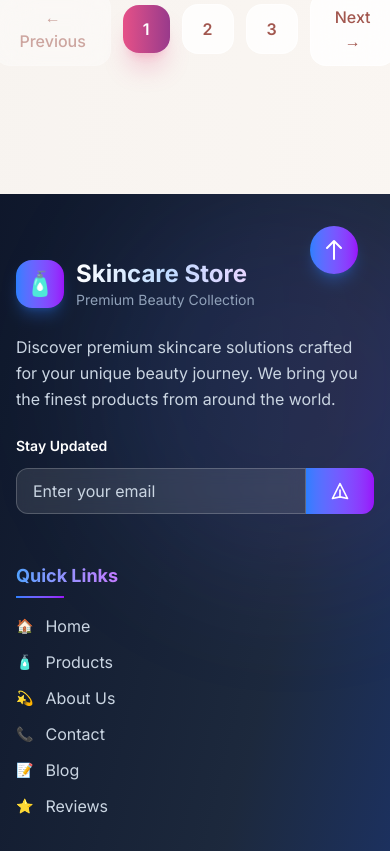
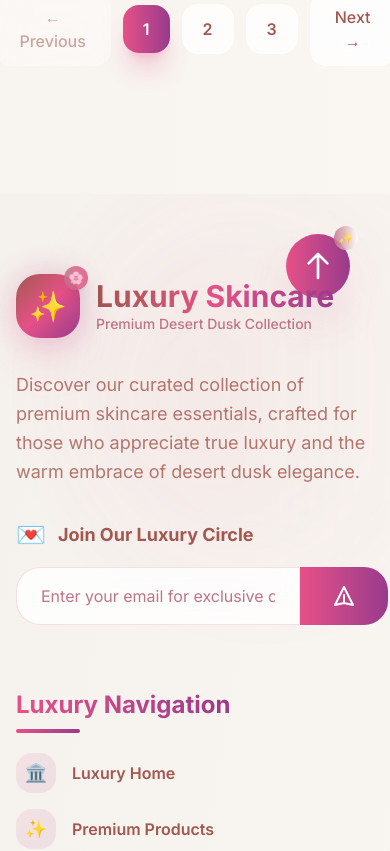
Before and after one commit to ChornChhery/Ecommerce-Skincare, a Next.js app in the folder frontend/: page / in a window 390 px wide. Shown: the part 11149-12000 px from the top of the page. Built offline with nearby package versions, Linux system fonts and the light colour scheme.

Commit message:
Footer color

```diff
--- a/frontend/src/components/Footer.tsx
+++ b/frontend/src/components/Footer.tsx
@@ -1,43 +1,53 @@
 export default function Footer() {
   return (
-    <footer className="relative bg-gradient-to-br from-slate-900 via-slate-800 to-blue-900 text-white overflow-hidden">
-      {/* Background decorative elements */}
+    <footer className="relative bg-gradient-to-br from-[#F5F1ED] via-[#F8F4F0] to-[#FAF6F2] text-[#A2574F] overflow-hidden">
+      {/* Luxury Background Elements */}
       <div className="absolute inset-0 overflow-hidden pointer-events-none">
-        <div className="absolute top-0 left-1/4 w-96 h-96 bg-gradient-to-r from-blue-500/10 to-purple-500/10 rounded-full blur-3xl"></div>
-        <div className="absolute bottom-0 right-1/4 w-80 h-80 bg-gradient-to-r from-purple-500/10 to-pink-500/10 rounded-full blur-3xl"></div>
+        <div className="absolute top-0 left-1/4 w-96 h-96 bg-gradient-to-r from-[#E65087]/10 via-[#BF7587]/5 to-transparent rounded-full blur-3xl animate-pulse"></div>
+        <div className="absolute bottom-0 right-1/4 w-80 h-80 bg-gradient-to-r from-[#993A8B]/10 via-[#A2574F]/5 to-transparent rounded-full blur-3xl animate-pulse" style={{ animationDelay: '3s' }}></div>
+        <div className="absolute top-1/2 left-1/2 transform -translate-x-1/2 -translate-y-1/2 w-72 h-72 bg-gradient-to-br from-[#BF7587]/8 via-[#E65087]/4 to-transparent rounded-full blur-3xl animate-pulse" style={{ animationDelay: '6s' }}></div>
       </div>
 
-      <div className="relative z-10 max-w-7xl mx-auto px-4 py-16 sm:px-6 lg:px-8">
-        {/* Main Footer Content */}
-        <div className="grid grid-cols-1 md:grid-cols-2 lg:grid-cols-4 gap-12">
-          {/* Brand Section */}
+      <div className="relative z-10 max-w-7xl mx-auto px-4 py-20 sm:px-6 lg:px-8">
+        {/* Luxury Main Footer Content */}
+        <div className="grid grid-cols-1 md:grid-cols-2 lg:grid-cols-4 gap-16">
+          {/* Luxury Brand Section */}
           <div className="lg:col-span-1">
-            <div className="flex items-center space-x-3 mb-6">
-              <div className="w-12 h-12 bg-gradient-to-r from-blue-500 to-purple-600 rounded-2xl flex items-center justify-center shadow-lg shadow-blue-500/30">
-                <span className="text-2xl">🧴</span>
+            <div className="flex items-center space-x-4 mb-8">
+              <div className="relative">
+                <div className="absolute inset-0 bg-gradient-to-r from-[#E65087] to-[#993A8B] rounded-3xl blur-lg opacity-30"></div>
+                <div className="relative w-16 h-16 bg-gradient-to-br from-[#A2574F] via-[#E65087] to-[#993A8B] rounded-3xl flex items-center justify-center shadow-2xl shadow-[#E65087]/25">
+                  <span className="text-3xl">✨</span>
+                </div>
+                <div className="absolute -top-2 -right-2 w-6 h-6 bg-gradient-to-r from-[#BF7587] to-[#E65087] rounded-full flex items-center justify-center shadow-lg animate-pulse">
+                  <span className="text-xs text-white font-bold">🌸</span>
+                </div>
               </div>
               <div>
-                <h3 className="text-2xl font-bold bg-gradient-to-r from-white via-blue-200 to-purple-200 bg-clip-text text-transparent">
-                  Skincare Store
+                <h3 className="text-3xl font-bold bg-gradient-to-r from-[#A2574F] via-[#E65087] to-[#993A8B] bg-clip-text text-transparent">
+                  Luxury Skincare
                 </h3>
-                <p className="text-sm text-slate-400">Premium Beauty Collection</p>
+                <p className="text-sm text-[#BF7587] font-medium">Premium Desert Dusk Collection</p>
               </div>
             </div>
-            <p className="text-slate-300 leading-relaxed mb-6">
-              Discover premium skincare solutions crafted for your unique beauty journey. We bring you the finest products from around the world.
+            <p className="text-[#A2574F]/80 leading-relaxed mb-8 text-lg">
+              Discover our curated collection of premium skincare essentials, crafted for those who appreciate true luxury and the warm embrace of desert dusk elegance.
             </p>
 
-            {/* Newsletter Signup */}
-            <div className="space-y-3">
-              <h4 className="text-sm font-semibold text-white">Stay Updated</h4>
+            {/* Luxury Newsletter Signup */}
+            <div className="space-y-4">
+              <h4 className="text-lg font-bold text-[#A2574F] flex items-center">
+                <span className="mr-3 text-2xl">💌</span>
+                Join Our Luxury Circle
+              </h4>
               <div className="flex">
                 <input
                   type="email"
-                  placeholder="Enter your email"
-                  className="flex-1 px-4 py-2.5 bg-white/10 backdrop-blur-sm border border-white/20 rounded-l-xl text-white placeholder-slate-300 focus:outline-none focus:ring-2 focus:ring-blue-400/50 focus:border-transparent"
+                  placeholder="Enter your email for exclusive offers"
+                  className="flex-1 px-6 py-4 bg-white/80 backdrop-blur-sm border border-[#BF7587]/20 rounded-l-3xl text-[#A2574F] placeholder-[#BF7587] focus:outline-none focus:ring-2 focus:ring-[#E65087]/20 focus:border-[#E65087] transition-all duration-300"
                 />
-                <button className="px-6 py-2.5 bg-gradient-to-r from-blue-500 to-purple-600 text-white font-semibold rounded-r-xl hover:shadow-lg hover:shadow-blue-500/30 transition-all duration-300 hover:scale-105">
-                  <svg className="w-5 h-5" fill="none" stroke="currentColor" viewBox="0 0 24 24">
+                <button className="px-8 py-4 bg-gradient-to-r from-[#E65087] to-[#993A8B] text-white font-bold rounded-r-3xl hover:shadow-xl hover:shadow-[#E65087]/25 transition-all duration-300 hover:scale-105 active:scale-95">
+                  <svg className="w-6 h-6" fill="none" stroke="currentColor" viewBox="0 0 24 24">
                     <path strokeLinecap="round" strokeLinejoin="round" strokeWidth={2} d="M12 19l9 2-9-18-9 18 9-2zm0 0v-8" />
                   </svg>
                 </button>
@@ -45,131 +55,153 @@ export default function Footer() {
             </div>
           </div>
 
-          {/* Quick Links */}
+          {/* Luxury Quick Links */}
           <div>
-            <h3 className="text-lg font-bold mb-6 relative">
-              <span className="bg-gradient-to-r from-blue-400 to-purple-400 bg-clip-text text-transparent">Quick Links</span>
-              <div className="absolute -bottom-2 left-0 w-12 h-0.5 bg-gradient-to-r from-blue-500 to-purple-600"></div>
+            <h3 className="text-2xl font-bold mb-8 relative">
+              <span className="bg-gradient-to-r from-[#E65087] to-[#993A8B] bg-clip-text text-transparent">Luxury Navigation</span>
+              <div className="absolute -bottom-3 left-0 w-16 h-1 bg-gradient-to-r from-[#E65087] to-[#993A8B] rounded-full"></div>
             </h3>
-            <ul className="space-y-3">
+            <ul className="space-y-4">
               {[
-                { name: 'Home', icon: '🏠' },
-                { name: 'Products', icon: '🧴' },
-                { name: 'About Us', icon: '💫' },
-                { name: 'Contact', icon: '📞' },
-                { name: 'Blog', icon: '📝' },
-                { name: 'Reviews', icon: '⭐' }
+                { name: 'Luxury Home', icon: '🏛️' },
+                { name: 'Premium Products', icon: '✨' },
+                { name: 'Our Heritage', icon: '🌸' },
+                { name: 'Concierge Contact', icon: '💎' },
+                { name: 'Beauty Journal', icon: '📖' },
+                { name: 'Client Reviews', icon: '⭐' }
               ].map((item) => (
                 <li key={item.name}>
                   <a
                     href="#"
-                    className="group flex items-center space-x-3 text-slate-300 hover:text-white transition-colors duration-300"
+                    className="group flex items-center space-x-4 text-[#A2574F] hover:text-[#E65087] transition-all duration-300"
                   >
-                    <span className="text-sm group-hover:scale-110 transition-transform duration-300">{item.icon}</span>
-                    <span className="group-hover:translate-x-1 transition-transform duration-300">{item.name}</span>
+                    <div className="w-10 h-10 bg-gradient-to-br from-[#E65087]/10 to-[#993A8B]/10 rounded-2xl flex items-center justify-center group-hover:bg-gradient-to-br group-hover:from-[#E65087]/20 group-hover:to-[#993A8B]/20 transition-all duration-300 group-hover:scale-110">
+                      <span className="text-lg">{item.icon}</span>
+                    </div>
+                    <span className="font-semibold group-hover:translate-x-2 transition-transform duration-300">{item.name}</span>
                   </a>
                 </li>
               ))}
             </ul>
           </div>
 
-          {/* Customer Service */}
+          {/* Luxury Customer Service */}
           <div>
-            <h3 className="text-lg font-bold mb-6 relative">
-              <span className="bg-gradient-to-r from-green-400 to-emerald-400 bg-clip-text text-transparent">Customer Care</span>
-              <div className="absolute -bottom-2 left-0 w-12 h-0.5 bg-gradient-to-r from-green-500 to-emerald-600"></div>
+            <h3 className="text-2xl font-bold mb-8 relative">
+              <span className="bg-gradient-to-r from-[#BF7587] to-[#A2574F] bg-clip-text text-transparent">Luxury Care</span>
+              <div className="absolute -bottom-3 left-0 w-16 h-1 bg-gradient-to-r from-[#BF7587] to-[#A2574F] rounded-full"></div>
             </h3>
-            <ul className="space-y-3">
+            <ul className="space-y-4">
               {[
-                { name: 'Shipping Info', icon: '🚚' },
-                { name: 'Returns & Exchanges', icon: '↩️' },
-                { name: 'Size Guide', icon: '📏' },
-                { name: 'FAQ', icon: '❓' },
-                { name: 'Track Your Order', icon: '📦' },
-                { name: 'Gift Cards', icon: '🎁' }
+                { name: 'White Glove Delivery', icon: '🚚' },
+                { name: 'Luxury Returns', icon: '↩️' },
+                { name: 'Personal Consultation', icon: '👑' },
+                { name: 'Exclusive FAQ', icon: '❓' },
+                { name: 'VIP Order Tracking', icon: '📦' },
+                { name: 'Luxury Gift Cards', icon: '🎁' }
               ].map((item) => (
                 <li key={item.name}>
                   <a
                     href="#"
-                    className="group flex items-center space-x-3 text-slate-300 hover:text-white transition-colors duration-300"
+                    className="group flex items-center space-x-4 text-[#A2574F] hover:text-[#BF7587] transition-all duration-300"
                   >
-                    <span className="text-sm group-hover:scale-110 transition-transform duration-300">{item.icon}</span>
-                    <span className="group-hover:translate-x-1 transition-transform duration-300">{item.name}</span>
+                    <div className="w-10 h-10 bg-gradient-to-br from-[#BF7587]/10 to-[#A2574F]/10 rounded-2xl flex items-center justify-center group-hover:bg-gradient-to-br group-hover:from-[#BF7587]/20 group-hover:to-[#A2574F]/20 transition-all duration-300 group-hover:scale-110">
+                      <span className="text-lg">{item.icon}</span>
+                    </div>
+                    <span className="font-semibold group-hover:translate-x-2 transition-transform duration-300">{item.name}</span>
                   </a>
                 </li>
               ))}
             </ul>
           </div>
 
-          {/* Connect With Us */}
+          {/* Luxury Connect With Us */}
           <div>
-            <h3 className="text-lg font-bold mb-6 relative">
-              <span className="bg-gradient-to-r from-pink-400 to-rose-400 bg-clip-text text-transparent">Connect With Us</span>
-              <div className="absolute -bottom-2 left-0 w-12 h-0.5 bg-gradient-to-r from-pink-500 to-rose-600"></div>
+            <h3 className="text-2xl font-bold mb-8 relative">
+              <span className="bg-gradient-to-r from-[#993A8B] to-[#E65087] bg-clip-text text-transparent">Luxury Community</span>
+              <div className="absolute -bottom-3 left-0 w-16 h-1 bg-gradient-to-r from-[#993A8B] to-[#E65087] rounded-full"></div>
             </h3>
 
-            {/* Social Media Links */}
-            <div className="grid grid-cols-2 gap-3 mb-6">
+            {/* Luxury Social Media Links */}
+            <div className="grid grid-cols-2 gap-4 mb-8">
               {[
-                { name: 'Facebook', icon: 'M24 12.073c0-6.627-5.373-12-12-12s-12 5.373-12 12c0 5.99 4.388 10.954 10.125 11.854v-8.385H7.078v-3.47h3.047V9.43c0-3.007 1.792-4.669 4.533-4.669 1.312 0 2.686.235 2.686.235v2.953H15.83c-1.491 0-1.956.925-1.956 1.874v2.25h3.328l-.532 3.47h-2.796v8.385C19.612 23.027 24 18.062 24 12.073z', color: 'from-blue-500 to-blue-600' },
-                { name: 'Instagram', icon: 'M12.017 0C5.396 0 .029 5.367.029 11.987c0 6.62 5.367 11.987 11.988 11.987 6.62 0 11.987-5.367 11.987-11.987C24.014 5.367 18.637.001 12.017.001zM12 16.624c-2.563 0-4.637-2.074-4.637-4.637S9.437 7.35 12 7.35s4.637 2.074 4.637 4.637S14.563 16.624 12 16.624z', color: 'from-pink-500 to-purple-600' },
-                { name: 'Twitter', icon: 'M23.953 4.57a10 10 0 01-2.825.775 4.958 4.958 0 002.163-2.723c-.951.555-2.005.959-3.127 1.184a4.92 4.92 0 00-8.384 4.482C7.69 8.095 4.067 6.13 1.64 3.162a4.822 4.822 0 00-.666 2.475c0 1.71.87 3.213 2.188 4.096a4.904 4.904 0 01-2.228-.616v.06a4.923 4.923 0 003.946 4.827 4.996 4.996 0 01-2.212.085 4.936 4.936 0 004.604 3.417 9.867 9.867 0 01-6.102 2.105c-.39 0-.779-.023-1.17-.067a13.995 13.995 0 007.557 2.209c9.053 0 13.998-7.496 13.998-13.985 0-.21 0-.42-.015-.63A9.935 9.935 0 0024 4.59z', color: 'from-blue-400 to-blue-500' },
-                { name: 'TikTok', icon: 'M12.525.02c1.31-.02 2.61-.01 3.91-.02.08 1.53.63 3.09 1.75 4.17 1.12 1.11 2.7 1.62 4.24 1.79v4.03c-1.44-.05-2.89-.35-4.2-.97-.57-.26-1.1-.59-1.62-.93-.01 2.92.01 5.84-.02 8.75-.08 1.4-.54 2.79-1.35 3.94-1.31 1.92-3.58 3.17-5.91 3.21-1.43.08-2.86-.31-4.08-1.03-2.02-1.19-3.44-3.37-3.65-5.71-.02-.5-.03-1-.01-1.49.18-1.9 1.12-3.72 2.58-4.96 1.66-1.44 3.98-2.13 6.15-1.72.02 1.48-.04 2.96-.04 4.44-.99-.32-2.15-.23-3.02.37-.63.41-1.11 1.04-1.36 1.75-.21.51-.15 1.07-.14 1.61.24 1.64 1.82 3.02 3.5 2.87 1.12-.01 2.19-.66 2.77-1.61.19-.33.4-.67.41-1.06.1-1.79.06-3.57.07-5.36.01-4.03-.01-8.05.02-12.07z', color: 'from-black to-gray-800' }
+                { name: 'Facebook', icon: '📘', color: 'from-[#E65087] to-[#BF7587]' },
+                { name: 'Instagram', icon: '📸', color: 'from-[#993A8B] to-[#E65087]' },
+                { name: 'Twitter', icon: '🐦', color: 'from-[#BF7587] to-[#A2574F]' },
+                { name: 'TikTok', icon: '🎵', color: 'from-[#A2574F] to-[#993A8B]' }
               ].map((social) => (
                 <a
                   key={social.name}
                   href="#"
-                  className={`group flex items-center justify-center w-full h-12 bg-gradient-to-r ${social.color} rounded-xl text-white font-semibold text-sm hover:shadow-lg transition-all duration-300 hover:scale-105 active:scale-95`}
+                  className={`group flex items-center justify-center w-full h-14 bg-gradient-to-r ${social.color} rounded-2xl text-white font-bold text-sm hover:shadow-xl hover:shadow-[#E65087]/20 transition-all duration-300 hover:scale-105 active:scale-95`}
                 >
-                  <span className="group-hover:scale-110 transition-transform duration-300">
-                    {social.name}
-                  </span>
+                  <div className="flex items-center space-x-2">
+                    <span className="text-lg group-hover:scale-110 transition-transform duration-300">
+                      {social.icon}
+                    </span>
+                    <span className="group-hover:translate-x-1 transition-transform duration-300">
+                      {social.name}
+                    </span>
+                  </div>
                 </a>
               ))}
             </div>
 
-            {/* Contact Info */}
-            <div className="space-y-3 text-sm">
-              <div className="flex items-center space-x-3 text-slate-300">
-                <div className="w-8 h-8 bg-green-500/20 rounded-lg flex items-center justify-center">
-                  📧
+            {/* Luxury Contact Info */}
+            <div className="space-y-4">
+              <div className="flex items-center space-x-4 text-[#A2574F]">
+                <div className="w-12 h-12 bg-gradient-to-br from-[#E65087]/20 to-[#993A8B]/20 rounded-2xl flex items-center justify-center">
+                  <span className="text-xl">📧</span>
                 </div>
-                <span>support@skincarestore.com</span>
+                <div>
+                  <div className="font-semibold">concierge@luxuryskincare.com</div>
+                  <div className="text-sm text-[#BF7587]">Luxury Support</div>
+                </div>
               </div>
-              <div className="flex items-center space-x-3 text-slate-300">
-                <div className="w-8 h-8 bg-blue-500/20 rounded-lg flex items-center justify-center">
-                  📱
+              <div className="flex items-center space-x-4 text-[#A2574F]">
+                <div className="w-12 h-12 bg-gradient-to-br from-[#BF7587]/20 to-[#A2574F]/20 rounded-2xl flex items-center justify-center">
+                  <span className="text-xl">📱</span>
                 </div>
-                <span>+1 (555) 123-4567</span>
+                <div>
+                  <div className="font-semibold">+1 (555) LUXURY-1</div>
+                  <div className="text-sm text-[#BF7587]">VIP Hotline</div>
+                </div>
               </div>
-              <div className="flex items-center space-x-3 text-slate-300">
-                <div className="w-8 h-8 bg-purple-500/20 rounded-lg flex items-center justify-center">
-                  🕒
+              <div className="flex items-center space-x-4 text-[#A2574F]">
+                <div className="w-12 h-12 bg-gradient-to-br from-[#993A8B]/20 to-[#E65087]/20 rounded-2xl flex items-center justify-center">
+                  <span className="text-xl">🕒</span>
                 </div>
-                <span>Mon-Fri: 9AM-6PM EST</span>
+                <div>
+                  <div className="font-semibold">24/7 Luxury Service</div>
+                  <div className="text-sm text-[#BF7587]">Always Available</div>
+                </div>
               </div>
             </div>
           </div>
         </div>
 
-        {/* Bottom Section */}
-        <div className="mt-16 pt-8 border-t border-slate-700/50">
-          <div className="flex flex-col md:flex-row justify-between items-center space-y-4 md:space-y-0">
-            <div className="flex items-center space-x-6 text-sm text-slate-400">
-              <span>&copy; 2024 Skincare Store. All rights reserved.</span>
-              <a href="#" className="hover:text-white transition-colors duration-300">Privacy Policy</a>
-              <a href="#" className="hover:text-white transition-colors duration-300">Terms of Service</a>
-              <a href="#" className="hover:text-white transition-colors duration-300">Cookies</a>
+        {/* Luxury Bottom Section */}
+        <div className="mt-20 pt-10 border-t border-[#BF7587]/20">
+          <div className="flex flex-col md:flex-row justify-between items-center space-y-6 md:space-y-0">
+            <div className="flex flex-col md:flex-row items-center space-y-4 md:space-y-0 md:space-x-8 text-[#A2574F]/80">
+              <span className="text-lg font-medium">&copy; 2024 Luxury Skincare. All rights reserved.</span>
+              <div className="flex items-center space-x-6">
+                <a href="#" className="hover:text-[#E65087] transition-colors duration-300 font-medium">Privacy Policy</a>
+                <a href="#" className="hover:text-[#E65087] transition-colors duration-300 font-medium">Terms of Luxury</a>
+                <a href="#" className="hover:text-[#E65087] transition-colors duration-300 font-medium">Cookie Preferences</a>
+              </div>
             </div>
 
-            <div className="flex items-center space-x-4">
-              <span className="text-sm text-slate-400">Secured by</span>
-              <div className="flex items-center space-x-2">
-                <div className="px-3 py-1 bg-green-500/20 border border-green-500/30 rounded-lg text-green-400 text-xs font-semibold">
-                  🔒 SSL
+            <div className="flex items-center space-x-6">
+              <span className="text-lg text-[#A2574F] font-medium">Secured by Luxury Standards</span>
+              <div className="flex items-center space-x-3">
+                <div className="px-4 py-2 bg-gradient-to-r from-[#E65087]/10 to-[#993A8B]/10 border border-[#E65087]/20 rounded-2xl text-[#E65087] font-bold flex items-center space-x-2">
+                  <span>🔒</span>
+                  <span>Premium SSL</span>
                 </div>
-                <div className="px-3 py-1 bg-blue-500/20 border border-blue-500/30 rounded-lg text-blue-400 text-xs font-semibold">
-                  💳 Secure
+                <div className="px-4 py-2 bg-gradient-to-r from-[#BF7587]/10 to-[#A2574F]/10 border border-[#BF7587]/20 rounded-2xl text-[#BF7587] font-bold flex items-center space-x-2">
+                  <span>💎</span>
+                  <span>Luxury Secure</span>
                 </div>
               </div>
             </div>
@@ -177,15 +209,82 @@ export default function Footer() {
         </div>
       </div>
 
-      {/* Scroll to top button */}
+      {/* Luxury Scroll to Top Button */}
       <button
         onClick={() => window.scrollTo({ top: 0, behavior: 'smooth' })}
-        className="absolute top-8 right-8 w-12 h-12 bg-gradient-to-r from-blue-500 to-purple-600 rounded-full flex items-center justify-center text-white shadow-lg shadow-blue-500/30 hover:shadow-xl hover:shadow-blue-500/40 transition-all duration-300 hover:scale-110 active:scale-95"
+        className="absolute top-10 right-10 w-16 h-16 bg-gradient-to-r from-[#E65087] to-[#993A8B] rounded-full flex items-center justify-center text-white shadow-2xl shadow-[#E65087]/30 hover:shadow-xl hover:shadow-[#E65087]/40 transition-all duration-300 hover:scale-110 active:scale-95 group"
       >
-        <svg className="w-6 h-6" fill="none" stroke="currentColor" viewBox="0 0 24 24">
+        <svg className="w-8 h-8 group-hover:-translate-y-1 transition-transform duration-300" fill="none" stroke="currentColor" viewBox="0 0 24 24">
           <path strokeLinecap="round" strokeLinejoin="round" strokeWidth={2} d="M5 10l7-7m0 0l7 7m-7-7v18" />
         </svg>
+        <div className="absolute -top-2 -right-2 w-6 h-6 bg-gradient-to-r from-[#BF7587] to-white rounded-full flex items-center justify-center animate-pulse">
+          <span className="text-xs">✨</span>
+        </div>
       </button>
+
+      <style jsx>{`
+        /* Luxury animations */
+        @keyframes luxuryPulse {
+          0%, 100% {
+            opacity: 0.8;
+            transform: scale(1);
+          }
+          50% {
+            opacity: 1;
+            transform: scale(1.05);
+          }
+        }
+
+        @keyframes luxuryFloat {
+          0%, 100% {
+            transform: translateY(0px) rotate(0deg);
+          }
+          33% {
+            transform: translateY(-10px) rotate(2deg);
+          }
+          66% {
+            transform: translateY(-5px) rotate(-1deg);
+          }
+        }
+
+        .luxury-pulse {
+          animation: luxuryPulse 4s ease-in-out infinite;
+        }
+
+        .luxury-float {
+          animation: luxuryFloat 6s ease-in-out infinite;
+        }
+
+        /* Gradient text selection */
+        ::selection {
+          background: linear-gradient(135deg, #E65087, #993A8B);
+          color: white;
+        }
+
+        ::-moz-selection {
+          background: linear-gradient(135deg, #E65087, #993A8B);
+          color: white;
+        }
+
+        /* Custom scrollbar for luxury feel */
+        ::-webkit-scrollbar {
+          width: 8px;
+        }
+
+        ::-webkit-scrollbar-track {
+          background: rgba(191, 117, 135, 0.1);
+          border-radius: 4px;
+        }
+
+        ::-webkit-scrollbar-thumb {
+          background: linear-gradient(135deg, #E65087, #993A8B);
+          border-radius: 4px;
+        }
+
+        ::-webkit-scrollbar-thumb:hover {
+          background: linear-gradient(135deg, #993A8B, #A2574F);
+        }
+      `}</style>
     </footer>
   );
 }
```
